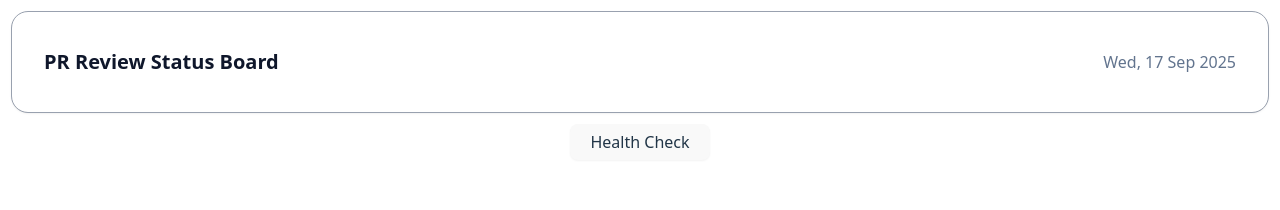
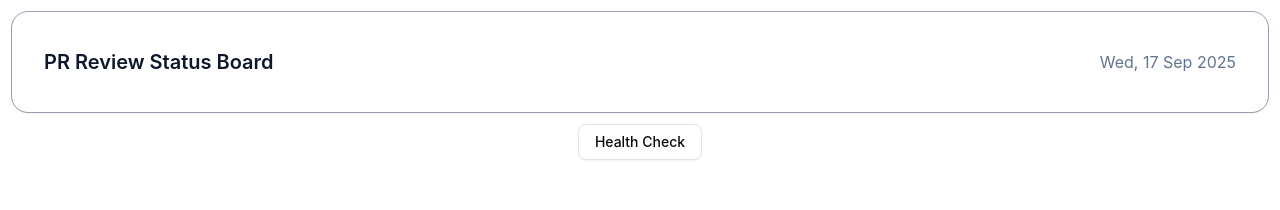
Before and after one commit to chingu-voyages/V57-tier3-team-32, a React (Vite) app in the folder apps/client/: page / in a window 1280 px wide. Shown: the top 210 px of the page. Built offline with nearby package versions, Linux system fonts and the light colour scheme; no server answers.

Commit message:
Fix Button variants not working
 - fixed button variants not working
 - fixed the calling of currentDate function to function call

```diff
--- a/apps/client/src/App.tsx
+++ b/apps/client/src/App.tsx
@@ -1,7 +1,7 @@
 import "./App.css";
 import { healthCheck } from "./api/healthCheck";
+import PRReviewHeader from "./Header";
 import Button from "./components/ui/Button";
-import PRReviewHeader from "./Header";
 
 const alertHealthCheck = async () => {
   try {
--- a/apps/client/src/Header.tsx
+++ b/apps/client/src/Header.tsx
@@ -34,7 +34,7 @@
             PR Review Status Board
           </h2>
           <span className="text-xs sm:text-sm lg:text-base text-slate-500">
-            <CurrentDate></CurrentDate>
+            {CurrentDate()}
           </span>
         </CardContent>
       </Card>
--- a/apps/client/src/components/ui/Button/variants.ts
+++ b/apps/client/src/components/ui/Button/variants.ts
@@ -1,6 +1,6 @@
 import { cva } from "class-variance-authority";
 
-const buttonVariants = cva(
+export const buttonVariants = cva(
   "inline-flex items-center justify-center gap-2 whitespace-nowrap rounded-md text-sm font-medium transition-all disabled:pointer-events-none disabled:opacity-50 [&_svg]:pointer-events-none [&_svg:not([class*='size-'])]:size-4 shrink-0 [&_svg]:shrink-0 outline-none focus-visible:border-ring focus-visible:ring-ring/50 focus-visible:ring-[3px] aria-invalid:ring-destructive/20 dark:aria-invalid:ring-destructive/40 aria-invalid:border-destructive",
   {
     variants: {
@@ -29,5 +29,3 @@
     },
   },
 );
-
-export default buttonVariants;
--- a/apps/client/src/index.css
+++ b/apps/client/src/index.css
@@ -1,67 +1,120 @@
 @import "tailwindcss";
 @import "tw-animate-css";
 
-:root {
-  font-family: system-ui, Avenir, Helvetica, Arial, sans-serif;
-  line-height: 1.5;
-  font-weight: 400;
+@custom-variant dark (&:is(.dark *));
 
-  color: rgba(255, 255, 255, 0.87);
-
-  font-synthesis: none;
-  text-rendering: optimizeLegibility;
-  -webkit-font-smoothing: antialiased;
-  -moz-osx-font-smoothing: grayscale;
+@theme inline {
+  --radius-sm: calc(var(--radius) - 4px);
+  --radius-md: calc(var(--radius) - 2px);
+  --radius-lg: var(--radius);
+  --radius-xl: calc(var(--radius) + 4px);
+  --color-background: var(--background);
+  --color-foreground: var(--foreground);
+  --color-card: var(--card);
+  --color-card-foreground: var(--card-foreground);
+  --color-popover: var(--popover);
+  --color-popover-foreground: var(--popover-foreground);
+  --color-primary: var(--primary);
+  --color-primary-foreground: var(--primary-foreground);
+  --color-secondary: var(--secondary);
+  --color-secondary-foreground: var(--secondary-foreground);
+  --color-muted: var(--muted);
+  --color-muted-foreground: var(--muted-foreground);
+  --color-accent: var(--accent);
+  --color-accent-foreground: var(--accent-foreground);
+  --color-destructive: var(--destructive);
+  --color-border: var(--border);
+  --color-input: var(--input);
+  --color-ring: var(--ring);
+  --color-chart-1: var(--chart-1);
+  --color-chart-2: var(--chart-2);
+  --color-chart-3: var(--chart-3);
+  --color-chart-4: var(--chart-4);
+  --color-chart-5: var(--chart-5);
+  --color-sidebar: var(--sidebar);
+  --color-sidebar-foreground: var(--sidebar-foreground);
+  --color-sidebar-primary: var(--sidebar-primary);
+  --color-sidebar-primary-foreground: var(--sidebar-primary-foreground);
+  --color-sidebar-accent: var(--sidebar-accent);
+  --color-sidebar-accent-foreground: var(--sidebar-accent-foreground);
+  --color-sidebar-border: var(--sidebar-border);
+  --color-sidebar-ring: var(--sidebar-ring);
 }
 
-a {
-  font-weight: 500;
-  color: #646cff;
-  text-decoration: inherit;
-}
-a:hover {
-  color: #535bf2;
+:root {
+  --radius: 0.625rem;
+  --background: oklch(1 0 0);
+  --foreground: oklch(0.145 0 0);
+  --card: oklch(1 0 0);
+  --card-foreground: oklch(0.145 0 0);
+  --popover: oklch(1 0 0);
+  --popover-foreground: oklch(0.145 0 0);
+  --primary: oklch(0.205 0 0);
+  --primary-foreground: oklch(0.985 0 0);
+  --secondary: oklch(0.97 0 0);
+  --secondary-foreground: oklch(0.205 0 0);
+  --muted: oklch(0.97 0 0);
+  --muted-foreground: oklch(0.556 0 0);
+  --accent: oklch(0.97 0 0);
+  --accent-foreground: oklch(0.205 0 0);
+  --destructive: oklch(0.577 0.245 27.325);
+  --border: oklch(0.922 0 0);
+  --input: oklch(0.922 0 0);
+  --ring: oklch(0.708 0 0);
+  --chart-1: oklch(0.646 0.222 41.116);
+  --chart-2: oklch(0.6 0.118 184.704);
+  --chart-3: oklch(0.398 0.07 227.392);
+  --chart-4: oklch(0.828 0.189 84.429);
+  --chart-5: oklch(0.769 0.188 70.08);
+  --sidebar: oklch(0.985 0 0);
+  --sidebar-foreground: oklch(0.145 0 0);
+  --sidebar-primary: oklch(0.205 0 0);
+  --sidebar-primary-foreground: oklch(0.985 0 0);
+  --sidebar-accent: oklch(0.97 0 0);
+  --sidebar-accent-foreground: oklch(0.205 0 0);
+  --sidebar-border: oklch(0.922 0 0);
+  --sidebar-ring: oklch(0.708 0 0);
 }
 
-body {
-  margin: 0;
-  min-width: 320px;
-  min-height: 100vh;
+.dark {
+  --background: oklch(0.145 0 0);
+  --foreground: oklch(0.985 0 0);
+  --card: oklch(0.205 0 0);
+  --card-foreground: oklch(0.985 0 0);
+  --popover: oklch(0.205 0 0);
+  --popover-foreground: oklch(0.985 0 0);
+  --primary: oklch(0.922 0 0);
+  --primary-foreground: oklch(0.205 0 0);
+  --secondary: oklch(0.269 0 0);
+  --secondary-foreground: oklch(0.985 0 0);
+  --muted: oklch(0.269 0 0);
+  --muted-foreground: oklch(0.708 0 0);
+  --accent: oklch(0.269 0 0);
+  --accent-foreground: oklch(0.985 0 0);
+  --destructive: oklch(0.704 0.191 22.216);
+  --border: oklch(1 0 0 / 10%);
+  --input: oklch(1 0 0 / 15%);
+  --ring: oklch(0.556 0 0);
+  --chart-1: oklch(0.488 0.243 264.376);
+  --chart-2: oklch(0.696 0.17 162.48);
+  --chart-3: oklch(0.769 0.188 70.08);
+  --chart-4: oklch(0.627 0.265 303.9);
+  --chart-5: oklch(0.645 0.246 16.439);
+  --sidebar: oklch(0.205 0 0);
+  --sidebar-foreground: oklch(0.985 0 0);
+  --sidebar-primary: oklch(0.488 0.243 264.376);
+  --sidebar-primary-foreground: oklch(0.985 0 0);
+  --sidebar-accent: oklch(0.269 0 0);
+  --sidebar-accent-foreground: oklch(0.985 0 0);
+  --sidebar-border: oklch(1 0 0 / 10%);
+  --sidebar-ring: oklch(0.556 0 0);
 }
 
-h1 {
-  font-size: 3.2em;
-  line-height: 1.1;
-}
-
-button {
-  border-radius: 8px;
-  border: 1px solid transparent;
-  padding: 0.6em 1.2em;
-  font-size: 1em;
-  font-weight: 500;
-  font-family: inherit;
-  background-color: #1a1a1a;
-  cursor: pointer;
-  transition: border-color 0.25s;
-}
-button:hover {
-  border-color: #646cff;
-}
-button:focus,
-button:focus-visible {
-  outline: 4px auto -webkit-focus-ring-color;
-}
-
-@media (prefers-color-scheme: light) {
-  :root {
-    color: #213547;
-    background-color: #ffffff;
+@layer base {
+  * {
+    @apply border-border outline-ring/50;
   }
-  a:hover {
-    color: #747bff;
-  }
-  button {
-    background-color: #f9f9f9;
+  body {
+    @apply bg-background text-foreground;
   }
 }
```
Also changed, not shown: apps/client/src/components/ui/Button/index.tsx (+2 -5 lines), apps/client/vite.config.ts (+3 -5 lines).
